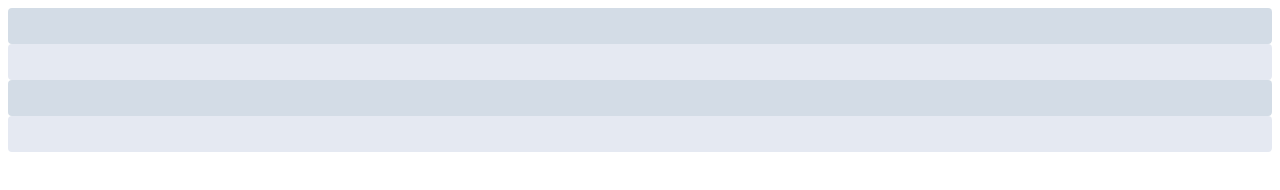
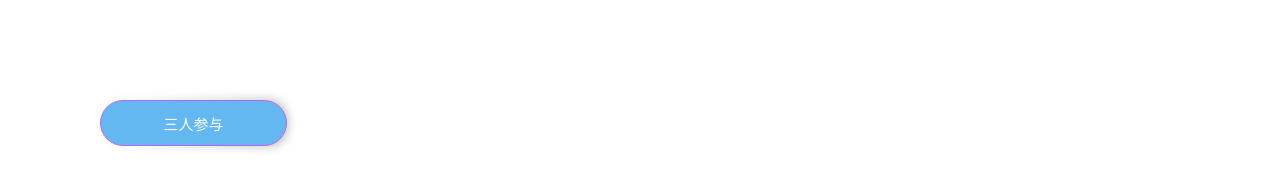
Before and after one commit to maple-leaf10/Bobing-game, a plain HTML site: page test.html in a window 1280 px wide. Drawn offline with nearby package versions, Linux system fonts and the light colour scheme; files that its build step writes are made by us from their sources.

Commit message:
增加了按钮的流光功能，纠正了字体的比例

```diff
--- a/css/pg1.css
+++ b/css/pg1.css
@@ -15,21 +15,21 @@
     display: block;
     left: 435px;
     position: absolute;
-    top: 249.5px;
+    top: 239.5px;
 }
 
 .deco_pic2 {
     display: block;
     left: 288.4px;
     position: absolute;
-    top: 355.6px;
+    top: 345.6px;
 }
 
 .deco_btn1 {
     display: block;
     left: 584.4px;
     position: absolute;
-    top: 359.2px;
+    top: 335.2px;
     width: 150px;
 }
 
@@ -37,7 +37,7 @@
     display: block;
     left: 584.4px;
     position: absolute;
-    top: 431.6px;
+    top: 418px;
     width: 150px;
 }
 
@@ -45,7 +45,7 @@
     display: block;
     left: 584.4px;
     position: absolute;
-    top: 503.6px;
+    top: 500.8px;
     width: 150px;
 }
 
--- a/css/pg2.css
+++ b/css/pg2.css
@@ -1,34 +1,34 @@
 .scream {
-    height: 614.4px;
+    height: 594.4px;
     display: block;
     border: 1px solid;
 }
 
 .deco_btn1 {
     display: block;
-    left: 316.4px;
+    left: 293.7px;
     position: absolute;
-    top: 244.4px;
+    top: 234.6px;
 }
 
 .deco_btn2 {
     display: block;
-    left: 316.4px;
+    left: 293.7px;
     position: absolute;
-    top: 316.4px;
+    top: 303.7px;
 }
 
 .deco_btn3 {
     display: block;
-    left: 316.4px;
+    left: 293.7px;
     position: absolute;
-    top: 388.6px;
+    top: 373.056px;
 }
 
 .btn_span {
     position: absolute;
-    top: 5px;
-    left: 47px;
+    top: 4.8px;
+    left: 45.12px;
 }
 
 .deco_btnall {
@@ -41,8 +41,8 @@
     font-family: "Lucida Handwriting", cursive;
     cursor: pointer;
     position: absolute;
-    left: 689.6px;
-    top: 24.8px;
+    left: 662.016px;
+    top: 23.808px;
     width: 108px;
     height: 36px;
     border-radius: 18px;
@@ -59,8 +59,8 @@
 
 .btn_img {
     position: absolute;
-    left: 15.6px;
-    top: 5.8px;
+    left: 14.976px;
+    top: 5.568px;
     width: 25px;
 }
 
@@ -69,3 +69,86 @@
     position: absolute;
     top: 10px;
 }
+
+.main_btn {
+    color: white;
+    background: linear-gradient(90deg, rgb(99, 184, 241), pink, rgb(228, 107, 228), rgb(99, 184, 241));
+    border-radius: 50px;
+    border: 1.5px solid;
+    border-color: rgb(187, 100, 238);
+    height: 46.2px;
+    width: 186.8px;
+    font-size: 15px;
+    background-size: 400%;
+}
+
+.main_btn:hover {
+    background: linear-gradient(90deg, rgb(99, 184, 241), pink, rgb(228, 107, 228), rgb(99, 184, 241));
+    background-size: 400%;
+}
+
+.main_btn::before {
+    content: "";
+    position: absolute;
+    left: -10px;
+    right: -10px;
+    top: -10px;
+    bottom: -10px;
+    background: linear-gradient(90deg, white, black);
+    background-size: 400%;
+    border-radius: 20px;
+    filter: blur(20px);
+    z-index: -1;
+}
+
+.main_btn:hover::before {
+    animation: sun 8s infinite;
+}
+
+.main_btn:hover {
+    animation: sun 8s infinite;
+}
+
+@keyframes sun {
+    100% {
+        background-position: -400% 0;
+    }
+}
+
+.main_btn1 {
+    color: white;
+    background: rgb(99, 184, 241);
+    border-radius: 50px;
+    border: 1.5px solid;
+    border-color: rgb(187, 100, 238);
+    height: 46.2px;
+    width: 186.8px;
+    font-size: 18px;
+}
+
+.main_btn1:hover {
+    background: linear-gradient(90deg, rgb(99, 184, 241), pink, rgb(228, 107, 228), rgb(99, 184, 241));
+    background-size: 400%;
+}
+
+.main_btn1::before {
+    content: "";
+    position: absolute;
+    left: -5px;
+    right: -5px;
+    top: -5px;
+    bottom: -8px;
+    background: linear-gradient(90deg, white, black);
+    background-size: 400%;
+    border-radius: 20px;
+    filter: blur(20px);
+    z-index: -1;
+}
+
+.main_btn1:hover::before {
+    animation: sun 8s infinite;
+}
+
+.main_btn1:hover {
+    animation: sun 8s infinite;
+}
--- a/test.html
+++ b/test.html
@@ -10,46 +10,58 @@
     <link rel="stylesheet" href="https://unpkg.com/element-ui/lib/theme-chalk/index.css">
     <title>little-game</title>
     <style>
-        .el-col {
-            border-radius: 4px;
+        .main_btn {
+            position: absolute;
+            left: 100px;
+            top: 100px;
+            color: white;
+            background: rgb(99, 184, 241);
+            border-radius: 50px;
+            border: 1.5px solid;
+            border-color: rgb(187, 100, 238);
+            height: 46.2px;
+            width: 186.8px;
+            font-size: 15px;
+            background-size: 400%;
         }
 
-        .bg-purple-dark {
-            background: #99a9bf;
+        .main_btn:hover {
+            background: linear-gradient(90deg, rgb(99, 184, 241), pink, rgb(228, 107, 228), rgb(99, 184, 241));
+            background-size: 400%;
         }
 
-        .bg-purple {
-            background: #d3dce6;
+        .main_btn::before {
+            content: "";
+            position: absolute;
+            left: -2px;
+            right: -2px;
+            top: -2px;
+            bottom: -2px;
+            background: linear-gradient(90deg, white, gray, rgb(63, 52, 52));
+            background-size: 400%;
+            border-radius: 20px;
+            filter: blur(5px);
+            z-index: -1;
         }
 
-        .bg-purple-light {
-            background: #e5e9f2;
+        .main_btn:hover::before {
+            animation: sun 8s infinite;
         }
 
-        .grid-content {
-            border-radius: 4px;
-            min-height: 36px;
+        .main_btn:hover {
+            animation: sun 8s infinite;
+        }
+
+        @keyframes sun {
+            100% {
+                background-position: -400% 0;
+            }
         }
     </style>
 </head>
 
 <body>
-    <div id="app">
-        <el-row :gutter="10">
-            <el-col :xs="8" :sm="6" :md="4" :lg="3" :xl="1">
-                <div class="grid-content bg-purple"></div>
-            </el-col>
-            <el-col :xs="4" :sm="6" :md="8" :lg="9" :xl="11">
-                <div class="grid-content bg-purple-light"></div>
-            </el-col>
-            <el-col :xs="4" :sm="6" :md="8" :lg="9" :xl="11">
-                <div class="grid-content bg-purple"></div>
-            </el-col>
-            <el-col :xs="8" :sm="6" :md="4" :lg="3" :xl="1">
-                <div class="grid-content bg-purple-light"></div>
-            </el-col>
-        </el-row>
-    </div>
+    <button type="button" class="main_btn"><span class="haha1">三人参与</span></button>
 </body>
 
 <!--cdn引入ElementUI组件必须先引入Vue-->
```
Also changed, not shown: pg1.html (+4 -3 lines), pg2.html (+3 -3 lines).
